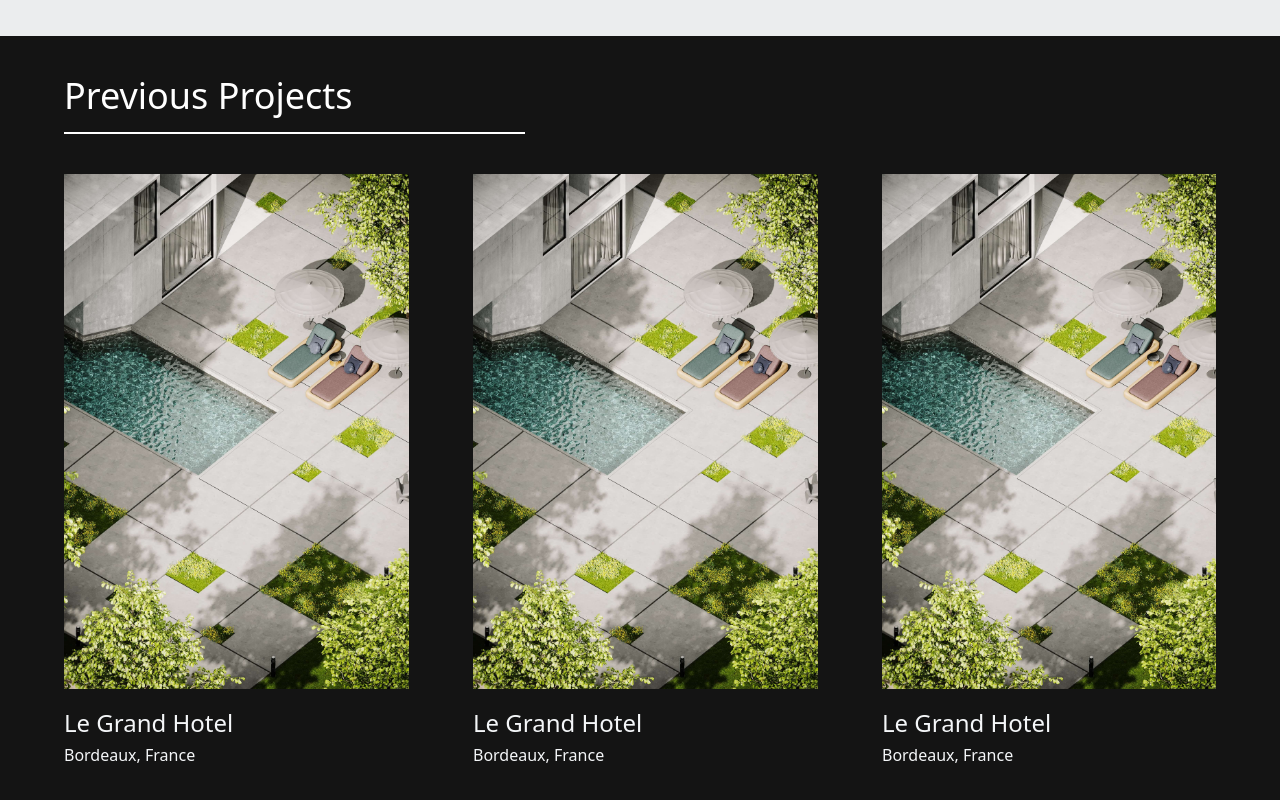
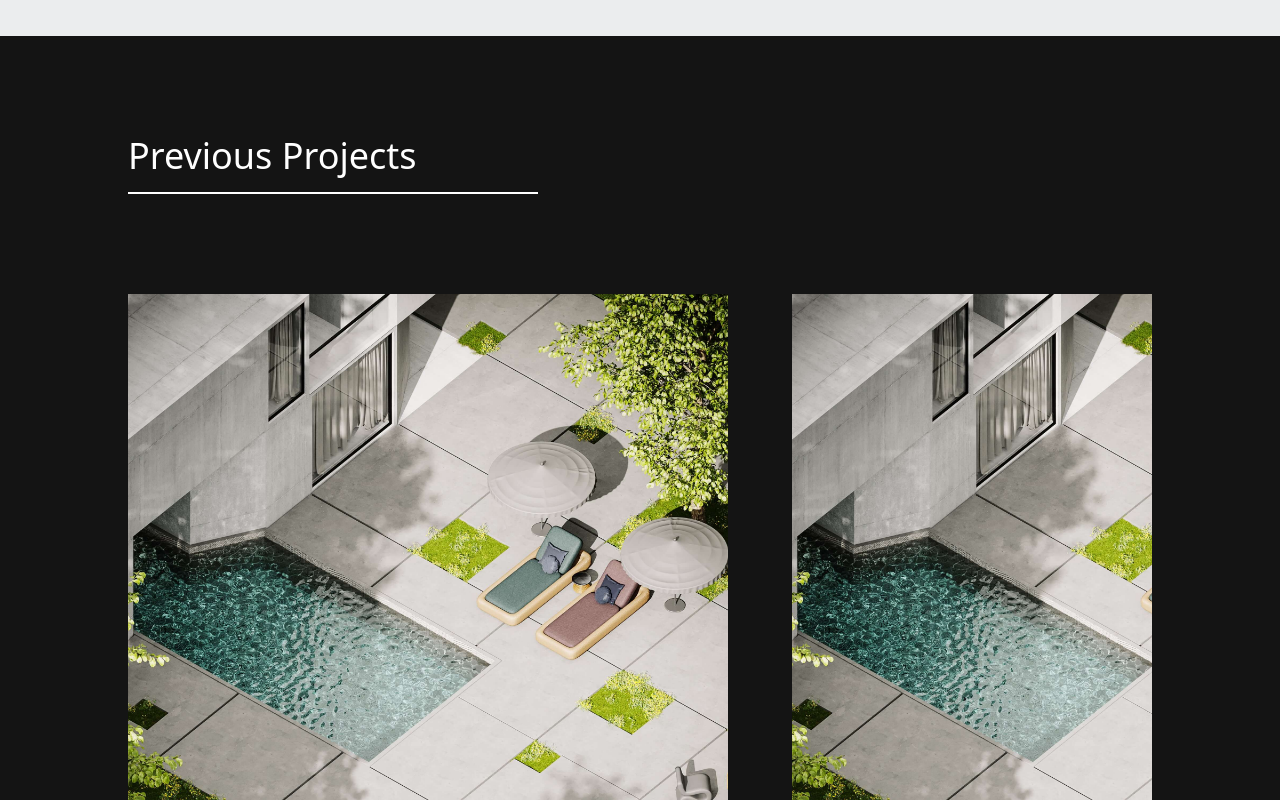
Before and after one commit to Mahred1/parallax, a Next.js app: page / in a window 1280 px wide. Shown: the part 1520-2320 px from the top of the page. Before the commit the page ends 2287 px from the top, so only its background shows below. Built offline with nearby package versions, Linux system fonts and the light colour scheme.

Commit message:
finished making the projects section responsive

```diff
--- a/app/_components/Project.tsx
+++ b/app/_components/Project.tsx
@@ -10,8 +10,8 @@ type ProjectProps = {
 const Project = (props: ProjectProps) => {
   const { name, location, src } = props;
   return (
-    <div className="text-off-white flex flex-col gap-4">
-      <div className="w-[345px] h-[515px] relative  ">
+    <div className="text-off-white flex flex-col gap-4 md:gap-8">
+      <div className="w-[345px] h-[515px] md:w-[550px] md:h-[750px] lg:w-[600px] lg:h-[800px] relative  ">
         <Image
           src={src}
           alt="reidential project"
@@ -19,9 +19,9 @@ const Project = (props: ProjectProps) => {
           className="object-cover"
         />
       </div>
-      <div className=" flex flex-col gap-0.5">
-        <h4>{name}</h4>
-        <h5>{location}</h5>
+      <div className=" flex flex-col gap-0.5 md:gap-1">
+        <h4 className="md:text-4xl">{name}</h4>
+        <h5 className="md:text-2xl">{location}</h5>
       </div>
     </div>
   );
--- a/app/globals.css
+++ b/app/globals.css
@@ -65,10 +65,14 @@
   background: linear-gradient(
       0deg,
       rgba(0, 0, 0, 0.25) 0%,
-      rgba(0, 0, 0, 0.30) 100%
+      rgba(0, 0, 0, 0.3) 100%
     ),
     url("@/public/hero.avif");
   background-size: cover;
   background-repeat: no-repeat;
   background-position: center;
 }
+
+@utility no-scrollbar {
+  scrollbar-width: none;
+}
--- a/app/page.tsx
+++ b/app/page.tsx
@@ -64,14 +64,14 @@ export default function Page() {
       </section>
 
       {/* Projects Section */}
-      <section className="text-white bg-off-black pt-10 ">
-        <div className="w-[90%] mx-auto flex flex-col  overflow-x-hidden">
+      <section className="text-white bg-off-black pt-10 pb-16 ">
+        <div className="w-[90%] md:w-[80%] mx-auto flex flex-col mt-5 md:mt-15  overflow-x-hidden">
           <div className="flex-center phone:justify-start ">
-            <h4 className="border-b-2 pb-2 md:w-[40%] sm:pb-4 sm:w-[60%] phone:w-[53 %] sm:text-4xl phone:text-2xl phone:pb-3 ">
+            <h4 className="border-b-2 pb-2  md:w-[50%] lg:w-[40%] sm:pb-4 sm:w-[60%] phone:w-[53 %] sm:text-4xl phone:text-2xl phone:pb-3 ">
               Previous Projects
             </h4>
           </div>
-          <div className=" mt-10 flex gap-16 overflow-x-scroll ">
+          <div className=" mt-10 md:mt-25 flex gap-16 overflow-x-scroll no-scrollbar ">
             <Project
               name="Le Grand Hotel"
               location="Bordeaux, France"
```
